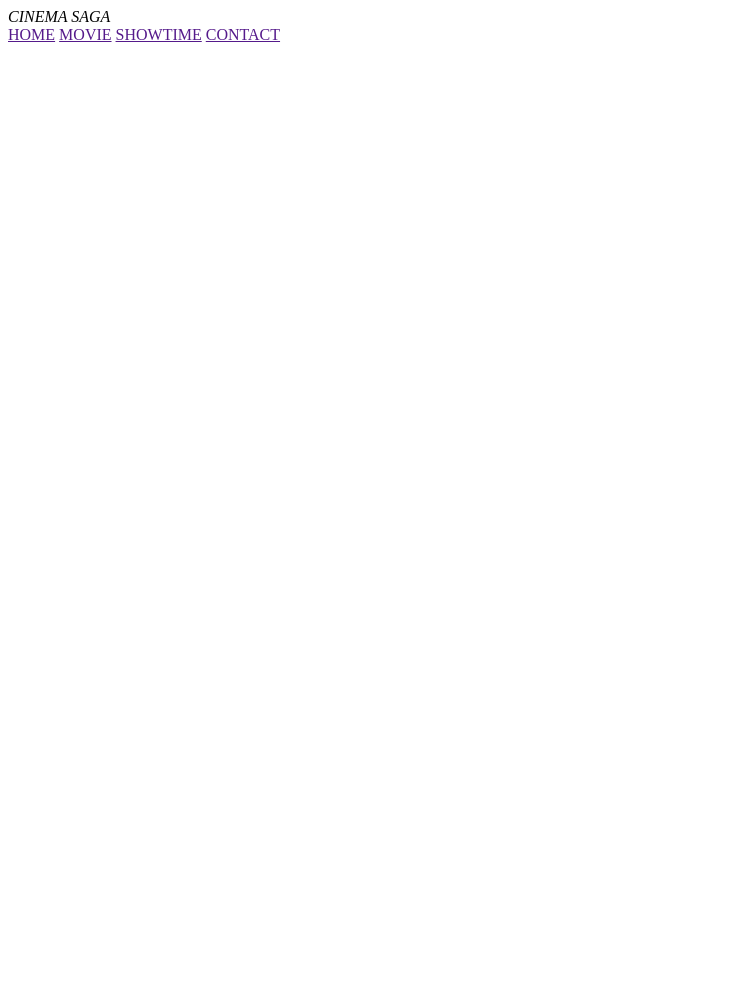
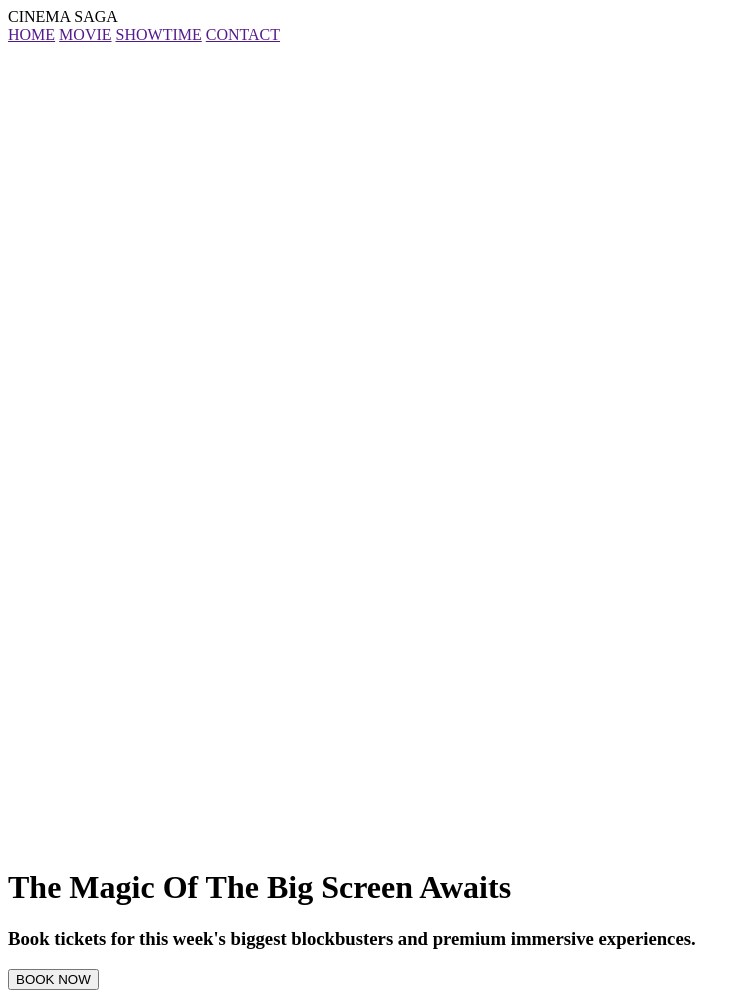
Before and after one commit to tunmise-oo1/cinemasaga, a plain HTML site: page index.html in a window 1280 px wide. Shown: the whole page, without its empty margins (0-750 px from the left). Before the commit the page ends 800 px from the top, so only its background shows below. Drawn offline with Linux system fonts and the light colour scheme.

Commit message:
added home section

```diff
--- a/index.html
+++ b/index.html
@@ -12,7 +12,8 @@
   <div class="header">
     <div class="left">
       <div class="header-title">
-        <i>CINEMA SAGA</i>
+        <i></i>
+        CINEMA SAGA
       </div>
     </div>
     <div class="right">
@@ -30,14 +31,23 @@
           <a href="" class="contact-nav">CONTACT</a>
         </span>
       </nav>
-      <img src="" alt="" class="menu-icon">
+      <img src="menu.svg" alt="" class="menu-icon">
+    </div>
+  </div>
+
+  <!-- HOME SECTION -->
+  <div class="home-section flex-container" id="home">
+    <div class="hero-container">
+      <div class="hero-text">
+        <h1 class="hero-header">The Magic Of The Big Screen Awaits</h1>
+        <h3 class="herp-subtext">Book tickets for this week's biggest blockbusters and premium immersive experiences.
+        </h3>
+      </div>
+      <button class="cta-btn">BOOK NOW</button>
     </div>
 
 
-
   </div>
-
-
 
 
 
```
